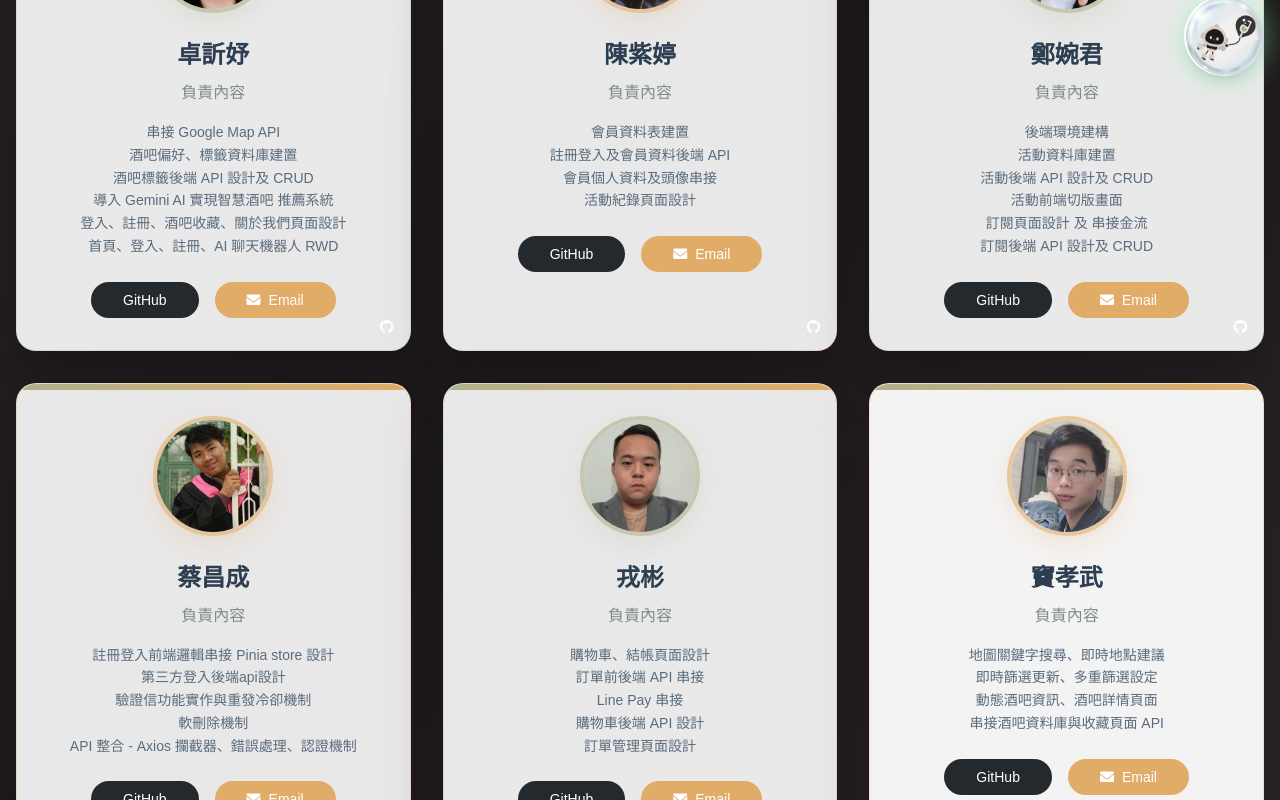
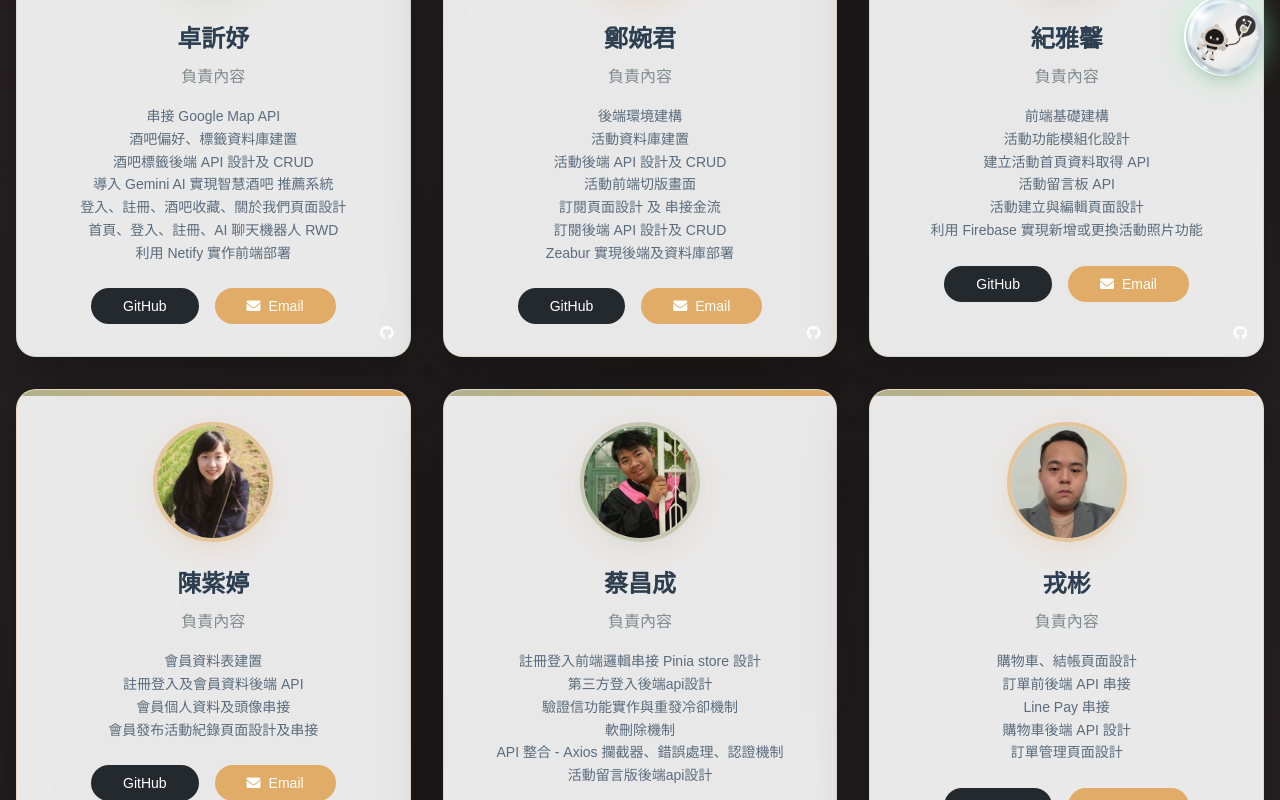
Before and after one commit to JoinBar-project/joinbar-frontend, a Vue app: page /aboutUs in a window 1280 px wide. Shown: the part 580-1380 px from the top of the page. Built offline with nearby package versions, Linux system fonts and the light colour scheme; no server answers.

Commit message:
chore: adjustment content for aboutUs

```diff
--- a/src/views/sub/AboutUs.vue
+++ b/src/views/sub/AboutUs.vue
@@ -1,6 +1,6 @@
 <template>
-  <div class="min-h-screen bg-gradient-to-br from-[#2a2426] via-[#1f1b1c] to-[#2a2426] relative overflow-hidden py-8">
-    <!-- 簡潔背景裝飾 -->
+  <div class="min-h-screen bg-gradient-to-br from-[#2a2426] via-[#1f1b1c] to-[#2a2426] relative overflow-hidden py-4">
+
     <div class="absolute inset-0 bg-[radial-gradient(ellipse_at_center,_var(--tw-gradient-stops))] from-[#3A3435]/30 via-transparent to-transparent"></div>
 
     <div class="text-center mb-12 py-12 px-4 relative z-10">
@@ -38,7 +38,8 @@
               酒吧標籤後端 API 設計及 CRUD <br>
               導入 Gemini AI 實現智慧酒吧 推薦系統 <br>
               登入、註冊、酒吧收藏、關於我們頁面設計 <br>
-              首頁、登入、註冊、AI 聊天機器人 RWD
+              首頁、登入、註冊、AI 聊天機器人 RWD <br>
+              利用 Netify 實作前端部署
             </p>
             <div class="flex justify-center gap-4">
               <a href="https://github.com/2xin15" target="_blank" class="inline-flex items-center gap-2 px-8 py-2 text-sm font-medium rounded-full transition-all duration-300 bg-[#24292e] text-white hover:bg-[#1a1e22] hover:-translate-y-0.5">
@@ -53,10 +54,71 @@
           </div>
         </div>
 
+
         <!-- 成員2 -->
         <div class="member-card group relative overflow-hidden bg-white/90 backdrop-blur-sm rounded-[20px] p-8 text-center shadow-[0_25px_60px_rgba(0,0,0,0.25)] transition-all duration-500 hover:-translate-y-4 border">
           <div class="mb-6">
-            <img src="/ting.png" alt="成員2" class="w-[120px] h-[120px] rounded-full object-cover border-[4px] shadow-[0_5px_15px_rgba(0,0,0,0.1)] transition-transform duration-500 group-hover:scale-110 mx-auto ring-4" />
+            <img src="/bella.jpg" alt="成員2" class="w-[120px] h-[120px] rounded-full object-cover border-[4px] shadow-[0_5px_15px_rgba(0,0,0,0.1)] transition-transform duration-500 group-hover:scale-110 mx-auto ring-4" />
+          </div>
+          <div class="text-center">
+            <h3 class="text-[1.5rem] font-semibold text-[#2c3e50] mb-2">鄭婉君</h3>
+            <p class="text-base text-[#7f8c8d] font-medium mb-4">負責內容</p>
+            <p class="text-sm text-[#5a6c7d] leading-relaxed mb-6">
+              後端環境建構 <br>
+              活動資料庫建置<br>
+              活動後端 API 設計及 CRUD<br>
+              活動前端切版畫面<br>
+              訂閱頁面設計 及 串接金流<br>
+              訂閱後端 API 設計及 CRUD <br>
+              Zeabur 實現後端及資料庫部署
+            </p>
+            <div class="flex justify-center gap-4">
+              <a href="https://github.com/Bella-Cheng" target="_blank" class="inline-flex items-center gap-2 px-8 py-2 text-sm font-medium rounded-full transition-all duration-300 bg-[#24292e] text-white hover:bg-[#1a1e22] hover:-translate-y-0.5">
+                <i class="fab fa-github"></i>
+                GitHub
+              </a>
+              <a href="mailto:dhp951320@gmail.com" class="inline-flex items-center gap-2 px-8 py-2 text-sm font-medium rounded-full transition-all duration-300 bg-[var(--color-primary-orange)] text-white hover:bg-[var(--color-secondary-green)] hover:-translate-y-0.5">
+                <i class="fas fa-envelope"></i>
+                Email
+              </a>
+            </div>
+          </div>
+        </div>
+
+
+        <!-- 成員3 -->
+        <div class="member-card group relative overflow-hidden bg-white/90 backdrop-blur-sm rounded-[20px] p-8 text-center shadow-[0_25px_60px_rgba(0,0,0,0.25)] transition-all duration-500 hover:-translate-y-4 border">
+          <div class="mb-6">
+            <img src="/yaxin.png" alt="成員3" class="w-[120px] h-[120px] rounded-full object-cover border-[4px] shadow-[0_5px_15px_rgba(0,0,0,0.1)] transition-transform duration-500 group-hover:scale-110 mx-auto ring-4" />
+          </div>
+          <div class="text-center">
+            <h3 class="text-[1.5rem] font-semibold text-[#2c3e50] mb-2">紀雅馨</h3>
+            <p class="text-base text-[#7f8c8d] font-medium mb-4">負責內容</p>
+            <p class="text-sm text-[#5a6c7d] leading-relaxed mb-6">
+              前端基礎建構 <br>
+              活動功能模組化設計<br>
+              建立活動首頁資料取得 API<br>
+              活動留言板 API <br>
+              活動建立與編輯頁面設計 <br>
+              利用 Firebase 實現新增或更換活動照片功能
+            </p>
+            <div class="flex justify-center gap-4">
+              <a href="https://github.com/rakku2code" target="_blank" class="inline-flex items-center gap-2 px-8 py-2 text-sm font-medium rounded-full transition-all duration-300 bg-[#24292e] text-white hover:bg-[#1a1e22] hover:-translate-y-0.5">
+                <i class="fab fa-github"></i>
+                GitHub
+              </a>
+              <a href="mailto:rakku2code@gmail.com" class="inline-flex items-center gap-2 px-8 py-2 text-sm font-medium rounded-full transition-all duration-300 bg-[var(--color-primary-orange)] text-white hover:bg-[var(--color-secondary-green)] hover:-translate-y-0.5">
+                <i class="fas fa-envelope"></i>
+                Email
+              </a>
+            </div>
+          </div>
+        </div>
+
+        <!-- 成員4 -->
+        <div class="member-card group relative overflow-hidden bg-white/90 backdrop-blur-sm rounded-[20px] p-8 text-center shadow-[0_25px_60px_rgba(0,0,0,0.25)] transition-all duration-500 hover:-translate-y-4 border">
+          <div class="mb-6">
+            <img src="/ting.png" alt="成員4" class="w-[120px] h-[120px] rounded-full object-cover border-[4px] shadow-[0_5px_15px_rgba(0,0,0,0.1)] transition-transform duration-500 group-hover:scale-110 mx-auto ring-4" />
           </div>
           <div class="text-center">
             <h3 class="text-[1.5rem] font-semibold text-[#2c3e50] mb-2">陳紫婷</h3>
@@ -65,7 +127,7 @@
               會員資料表建置 <br>
               註冊登入及會員資料後端 API<br>
               會員個人資料及頭像串接<br>
-              活動紀錄頁面設計
+              會員發布活動紀錄頁面設計及串接
             </p>
             <div class="flex justify-center gap-4">
               <a href="https://github.com/jasminecchen" target="_blank" class="inline-flex items-center gap-2 px-8 py-2 text-sm font-medium rounded-full transition-all duration-300 bg-[#24292e] text-white hover:bg-[#1a1e22] hover:-translate-y-0.5">
@@ -80,39 +142,12 @@
           </div>
         </div>
 
-        <!-- 成員3 -->
+
+
+        <!-- 成員5 -->
         <div class="member-card group relative overflow-hidden bg-white/90 backdrop-blur-sm rounded-[20px] p-8 text-center shadow-[0_25px_60px_rgba(0,0,0,0.25)] transition-all duration-500 hover:-translate-y-4 border">
           <div class="mb-6">
-            <img src="/bella.jpg" alt="成員3" class="w-[120px] h-[120px] rounded-full object-cover border-[4px] shadow-[0_5px_15px_rgba(0,0,0,0.1)] transition-transform duration-500 group-hover:scale-110 mx-auto ring-4" />
-          </div>
-          <div class="text-center">
-            <h3 class="text-[1.5rem] font-semibold text-[#2c3e50] mb-2">鄭婉君</h3>
-            <p class="text-base text-[#7f8c8d] font-medium mb-4">負責內容</p>
-            <p class="text-sm text-[#5a6c7d] leading-relaxed mb-6">
-              後端環境建構 <br>
-              活動資料庫建置<br>
-              活動後端 API 設計及 CRUD<br>
-              活動前端切版畫面<br>
-              訂閱頁面設計 及 串接金流<br>
-              訂閱後端 API 設計及 CRUD
-            </p>
-            <div class="flex justify-center gap-4">
-              <a href="https://github.com/Bella-Cheng" target="_blank" class="inline-flex items-center gap-2 px-8 py-2 text-sm font-medium rounded-full transition-all duration-300 bg-[#24292e] text-white hover:bg-[#1a1e22] hover:-translate-y-0.5">
-                <i class="fab fa-github"></i>
-                GitHub
-              </a>
-              <a href="mailto:dhp951320@gmail.com" class="inline-flex items-center gap-2 px-8 py-2 text-sm font-medium rounded-full transition-all duration-300 bg-[var(--color-primary-orange)] text-white hover:bg-[var(--color-secondary-green)] hover:-translate-y-0.5">
-                <i class="fas fa-envelope"></i>
-                Email
-              </a>
-            </div>
-          </div>
-        </div>
-
-        <!-- 成員4 -->
-        <div class="member-card group relative overflow-hidden bg-white/90 backdrop-blur-sm rounded-[20px] p-8 text-center shadow-[0_25px_60px_rgba(0,0,0,0.25)] transition-all duration-500 hover:-translate-y-4 border">
-          <div class="mb-6">
-            <img src="/tsai.jpg" alt="成員4" class="w-[120px] h-[120px] rounded-full object-cover border-[4px] shadow-[0_5px_15px_rgba(0,0,0,0.1)] transition-transform duration-500 group-hover:scale-110 mx-auto ring-4" />
+            <img src="/tsai.jpg" alt="成員5" class="w-[120px] h-[120px] rounded-full object-cover border-[4px] shadow-[0_5px_15px_rgba(0,0,0,0.1)] transition-transform duration-500 group-hover:scale-110 mx-auto ring-4" />
           </div>
           <div class="text-center">
             <h3 class="text-[1.5rem] font-semibold text-[#2c3e50] mb-2">蔡昌成</h3>
@@ -122,7 +157,8 @@
               第三方登入後端api設計<br>
               驗證信功能實作與重發冷卻機制<br>
               軟刪除機制<br>
-              API 整合 - Axios 攔截器、錯誤處理、認證機制
+              API 整合 - Axios 攔截器、錯誤處理、認證機制 <br>
+              活動留言版後端api設計
             </p>
             <div class="flex justify-center gap-4">
               <a href="https://github.com/kirito489" target="_blank" class="inline-flex items-center gap-2 px-8 py-2 text-sm font-medium rounded-full transition-all duration-300 bg-[#24292e] text-white hover:bg-[#1a1e22] hover:-translate-y-0.5">
@@ -137,10 +173,10 @@
           </div>
         </div>
 
-        <!-- 成員5 -->
+        <!-- 成員6 -->
         <div class="member-card group relative overflow-hidden bg-white/90 backdrop-blur-sm rounded-[20px] p-8 text-center shadow-[0_25px_60px_rgba(0,0,0,0.25)] transition-all duration-500 hover:-translate-y-4 border">
           <div class="mb-6">
-            <img src="/bing.jpg" alt="成員5" class="w-[120px] h-[120px] rounded-full object-cover border-[4px] shadow-[0_5px_15px_rgba(0,0,0,0.1)] transition-transform duration-500 group-hover:scale-110 mx-auto ring-4" />
+            <img src="/bing.jpg" alt="成員6" class="w-[120px] h-[120px] rounded-full object-cover border-[4px] shadow-[0_5px_15px_rgba(0,0,0,0.1)] transition-transform duration-500 group-hover:scale-110 mx-auto ring-4" />
           </div>
           <div class="text-center">
             <h3 class="text-[1.5rem] font-semibold text-[#2c3e50] mb-2">戎彬</h3>
@@ -165,10 +201,10 @@
           </div>
         </div>
 
-        <!-- 成員6 -->
+        <!-- 成員7 -->
         <div class="member-card group relative overflow-hidden bg-white/95 backdrop-blur-sm rounded-[20px] p-8 text-center shadow-[0_20px_60px_rgba(0,0,0,0.15)] transition-all duration-500 hover:-translate-y-3 hover:shadow-[0_30px_80px_rgba(139,69,19,0.25)] border border-white/20">
           <div class="mb-6">
-            <img src="/wuu.png" alt="成員6" class="w-[120px] h-[120px] rounded-full object-cover border-[4px] border-[#f8f9fa] shadow-[0_5px_15px_rgba(0,0,0,0.1)] transition-transform duration-300 hover:scale-105 hover:shadow-[0_8px_25px_rgba(0,0,0,0.15)] mx-auto" />
+            <img src="/wuu.png" alt="成員7" class="w-[120px] h-[120px] rounded-full object-cover border-[4px] border-[#f8f9fa] shadow-[0_5px_15px_rgba(0,0,0,0.1)] transition-transform duration-300 hover:scale-105 hover:shadow-[0_8px_25px_rgba(0,0,0,0.15)] mx-auto" />
           </div>
           <div class="text-center">
             <h3 class="text-[1.5rem] font-semibold text-[#2c3e50] mb-2">竇孝武</h3>
@@ -176,7 +212,7 @@
             <p class="text-sm text-[#5a6c7d] leading-relaxed mb-6">
               地圖關鍵字搜尋、即時地點建議 <br>
               即時篩選更新、多重篩選設定<br>
-              動態酒吧資訊、酒吧詳情頁面<br>
+              動態酒吧資訊、酒吧詳情頁面設計<br>
               串接酒吧資料庫與收藏頁面 API
             </p>
             <div class="flex justify-center gap-4">
```
